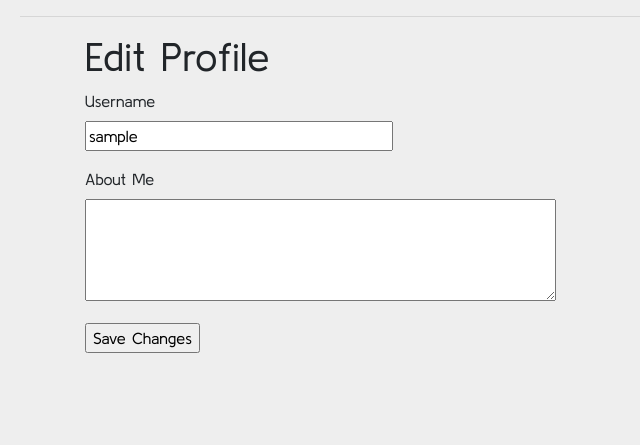
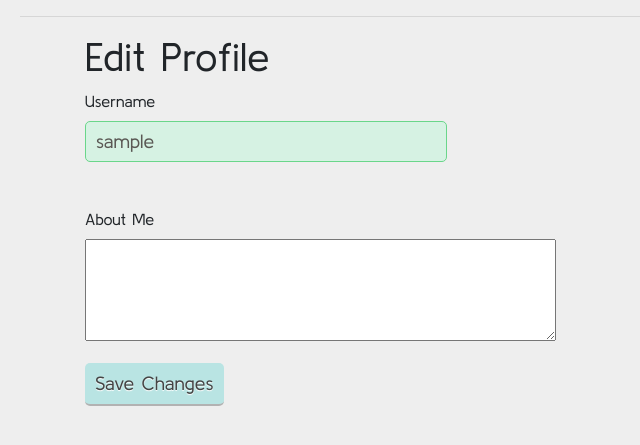
Before and after one commit to Esther-Goldberg/Book_Club, a Flask app: page /edit_profile in a window 1280 px wide. Shown: the part 69-514 px from the top of the page, without its empty margins (0-640 px from the left). Run offline with Flask 2, Linux system fonts and the light colour scheme; the visitor is signed in with stand-in values (Sample User, id 1); data comes from the database, SQL or seed files in the repository; both versions use the stored data as it was after the commit; parts of the project's set-up code (start-up, migrations or seed data) failed here and were passed over; some libraries are stand-ins or nearby versions; some web fonts are replaced.

Commit message:
CSS updates

```diff
--- a/static/CSS/main.css
+++ b/static/CSS/main.css
@@ -34,3 +34,33 @@ a:hover {
 .previous, .next, .disabled {
     margin-right: 15px;
 }
+input {
+    font-size: 120%;
+    color: #5a5854;
+    background-color: #d6f2e3;
+    border: 1px solid #6ad68a;
+    border-radius: 5px;
+    padding: 5px 5px 5px 10px;
+    display: block;
+    margin-bottom: 5px;
+}
+input:focus, input:hover {
+    background-color: white;
+    border: 1px solid #b18184;
+}
+input#submit {
+    color: #444444;
+    padding: 6px 10px 6px 10px;
+    text-shadow: 0px 1px 1px #ffffff;
+    border: none;
+    border-bottom: 2px solid #b2b2b2;
+    background-color: #b9e4e3;
+    background: gradient(linear, left top, left bottom, from(#beeae9), to(#a8cfce));
+}
+input#submit:hover {
+    color: #333333;
+    border: 1px solid #a4a4a4;
+    border-top: 2px solid #b2b2b2;
+    background-color: #a0dbc4;
+    background: gradient(linear, left top, left bottom, from(#a8cfce), to(#beeae9));
+}
```
Also changed, not shown: app.db, 1 other file.
